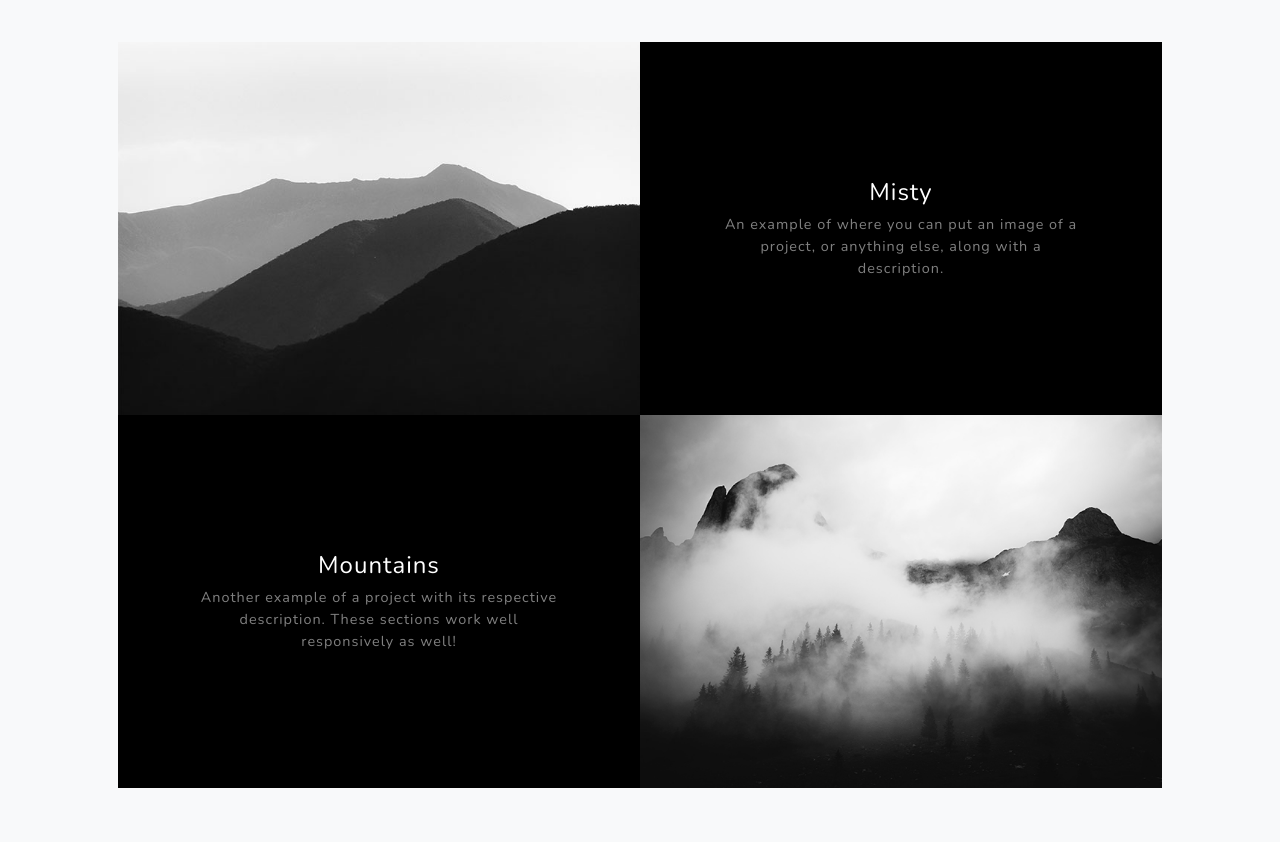
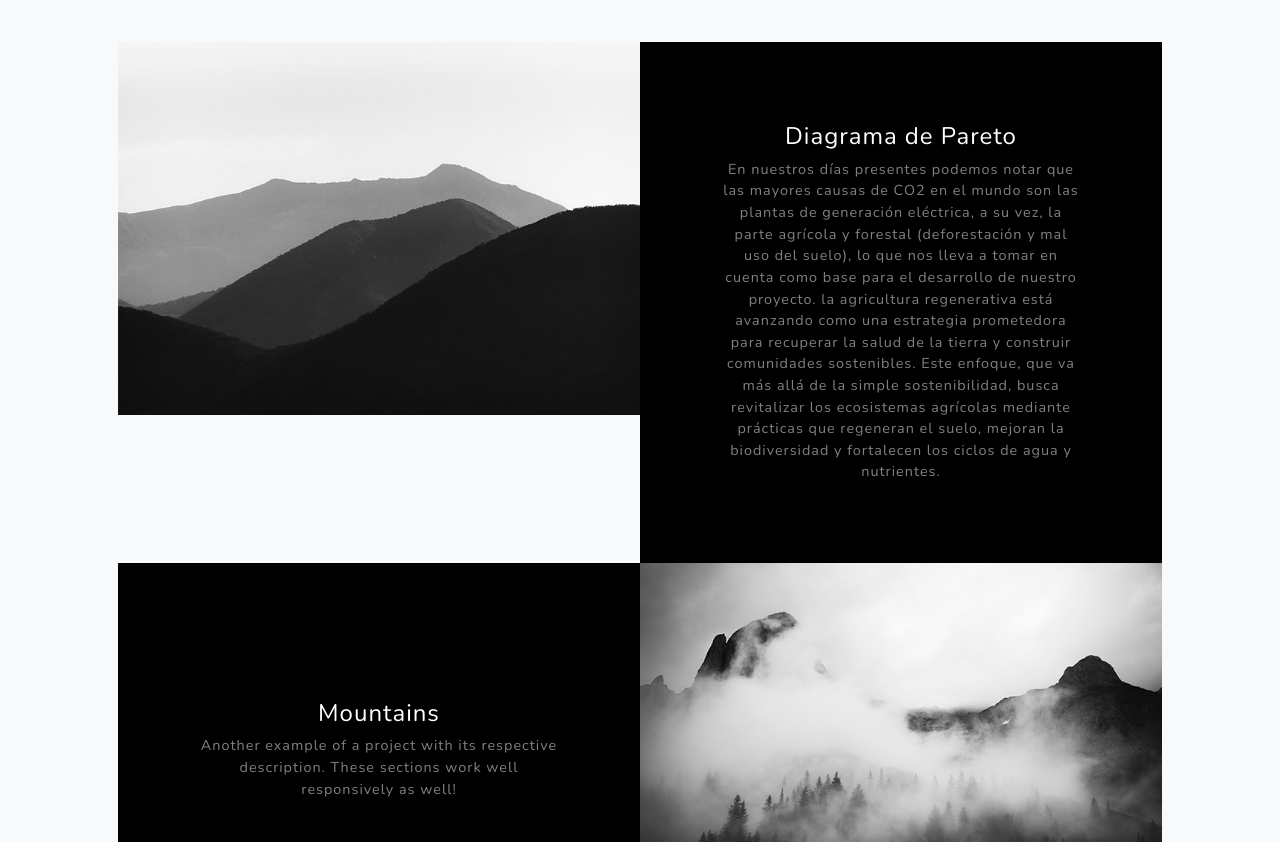
Before and after one commit to camcast-code/Desarrollo-sostenible, a plain HTML site: page index.html in a window 1280 px wide. Shown: the part 2420-3262 px from the top of the page. Drawn offline with nearby package versions, Linux system fonts and the light colour scheme.

Commit message:
Update index.html

```diff
--- a/index.html
+++ b/index.html
@@ -83,8 +83,8 @@
                         <div class="bg-black text-center h-100 project">
                             <div class="d-flex h-100">
                                 <div class="project-text w-100 my-auto text-center text-lg-left">
-                                    <h4 class="text-white">Misty</h4>
-                                    <p class="mb-0 text-white-50">An example of where you can put an image of a project, or anything else, along with a description.</p>
+                                    <h4 class="text-white">Diagrama de Pareto</h4>
+                                    <p class="mb-0 text-white-50">En nuestros días presentes podemos notar que las mayores causas de CO2 en el mundo son las plantas de generación eléctrica, a su vez, la parte agrícola y forestal (deforestación y mal uso del suelo), lo que nos lleva a tomar en cuenta como base para el desarrollo de nuestro proyecto. la agricultura regenerativa está avanzando como una estrategia prometedora para recuperar la salud de la tierra y construir comunidades sostenibles. Este enfoque, que va más allá de la simple sostenibilidad, busca revitalizar los ecosistemas agrícolas mediante prácticas que regeneran el suelo, mejoran la biodiversidad y fortalecen los ciclos de agua y nutrientes. </p>
                                 </div>
                             </div>
                         </div>
```
